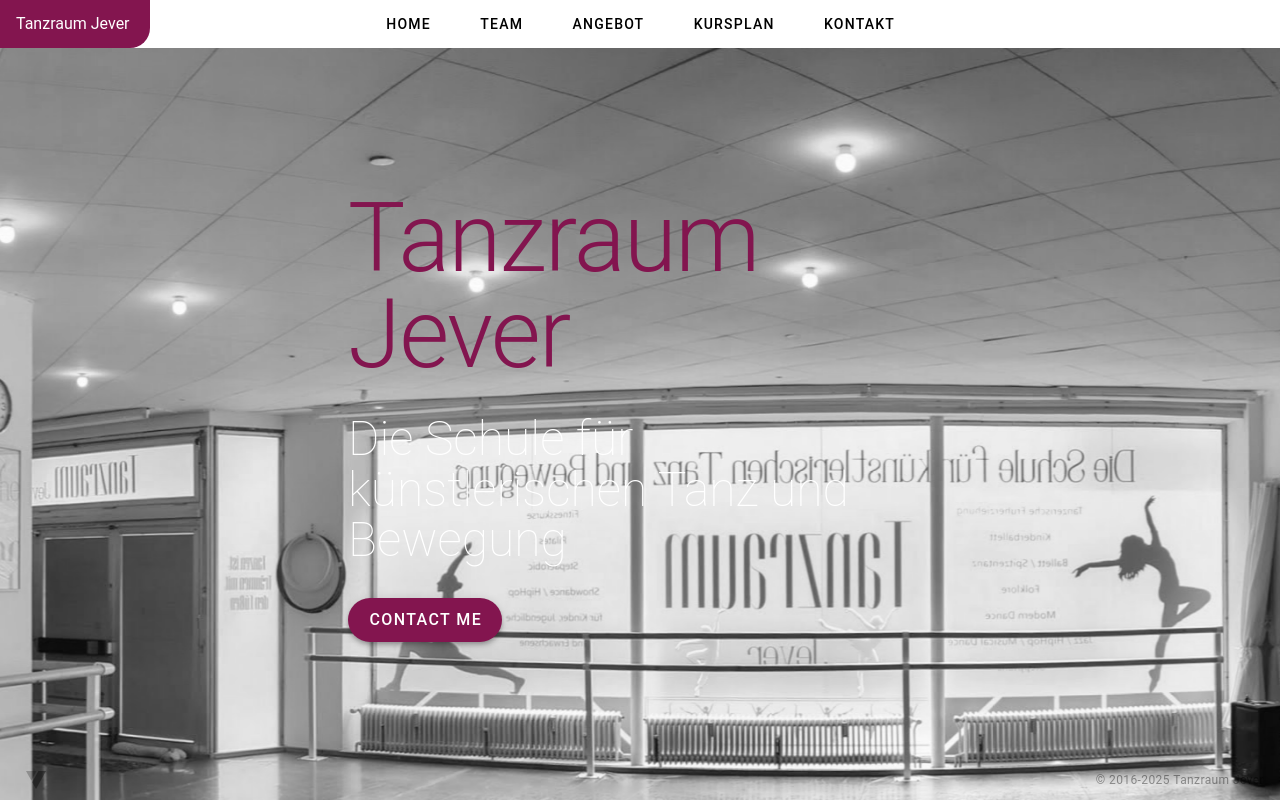
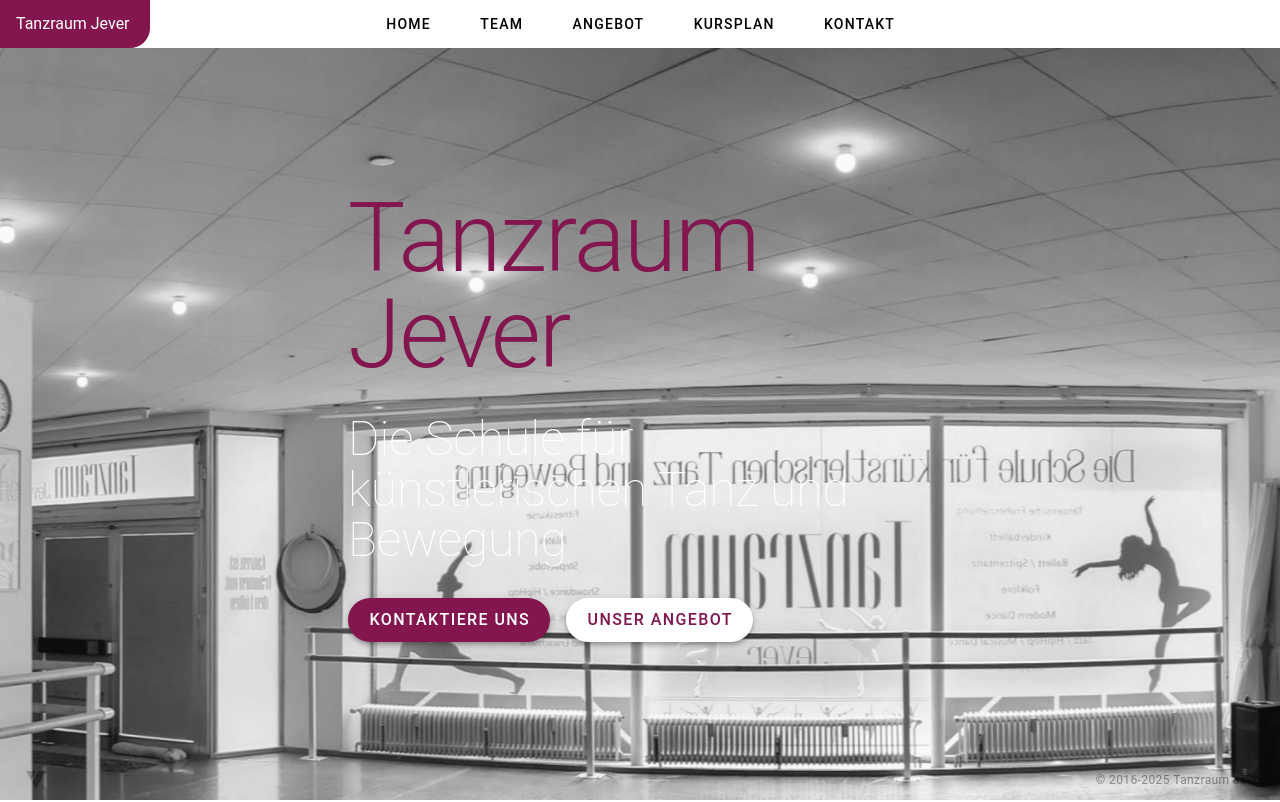
Before and after one commit to b0konon/tanzraum-v2, a Vue app in the folder tanzraum-v2/: page / in a window 1280 px wide. Shown: the top 802 px of the page. Built offline with nearby package versions, Linux system fonts and the light colour scheme; no server answers; a small style sheet from the web is missing.

Commit message:
(herosection) added buttons

```diff
--- a/tanzraum-v2/src/components/HeroSection.vue
+++ b/tanzraum-v2/src/components/HeroSection.vue
@@ -15,11 +15,21 @@
             <h1 class="text-h1 mb-8 text-primary">Tanzraum Jever</h1>
             <h3 class="text-h3 mb-8 font-weight-thin text-white">Die Schule für künstlerischen Tanz und Bewegung</h3>
             <v-btn
-              class="elevation-4 rounded-xl mb-4"
+              class="elevation-4 rounded-xl mb-4 mr-4"
               color="primary"
               size="large"
+              @click="scrollToSection('#kontakt')"
             >
-              Contact Me
+              Kontaktiere uns
+            </v-btn>
+            <v-btn
+              class="elevation-4 rounded-xl mb-4 text-primary"
+              color="white"
+              text-color="primary"
+              size="large"
+              @click="scrollToSection('#angebot')"
+            >
+              Unser Angebot
             </v-btn>
           </div>
         </v-col>
@@ -27,6 +37,23 @@
     </v-container>
   </v-parallax>
 </template>
+
+<script lang="ts" setup>
+function scrollToSection(href: string) {
+  if (href.startsWith('#')) {
+    const id = href.slice(1)
+    const el = document.getElementById(id)
+    if (el) {
+      const yOffset = -48;
+      const y = el.getBoundingClientRect().top + window.pageYOffset + yOffset;
+      window.scrollTo({ top: y, behavior: 'smooth' });
+    }
+  } else {
+    // fallback: go to home
+    window.location.href = href
+  }
+}
+</script>
 
 <style scoped>
 .v-parallax :deep(.v-parallax__content) {
```
